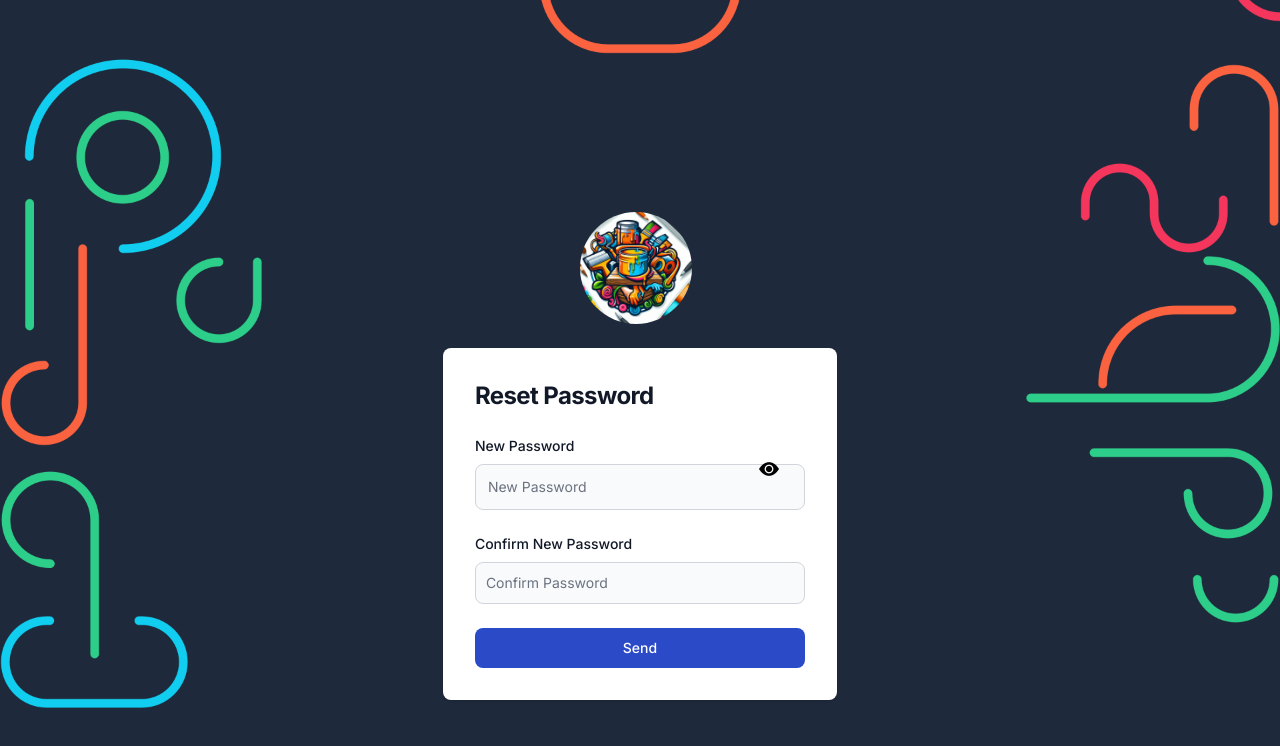
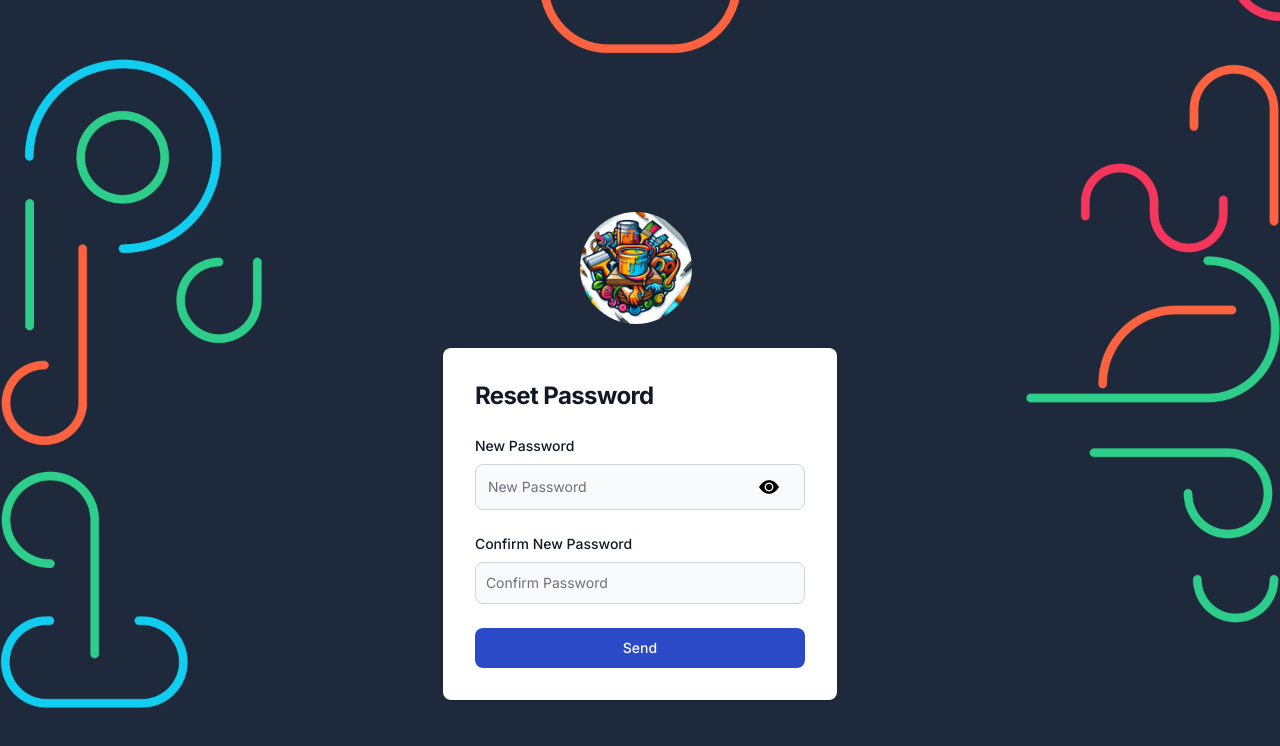
Before and after one commit to Ash1998-05-19/PaintUi_Frontend, a Next.js app: page /resetPassword/1/1 in a window 1280 px wide. Shown: the top 746 px of the page. Built offline with nearby package versions, Linux system fonts and the light colour scheme.

Commit message:
Ui change in forget password

```diff
--- a/app/page.module.css
+++ b/app/page.module.css
@@ -11,7 +11,7 @@
 
   }
   .eyeButton{
-    top: 3px;
+    top: 29px;
     font-weight: bolder !important;
   }
 
```
